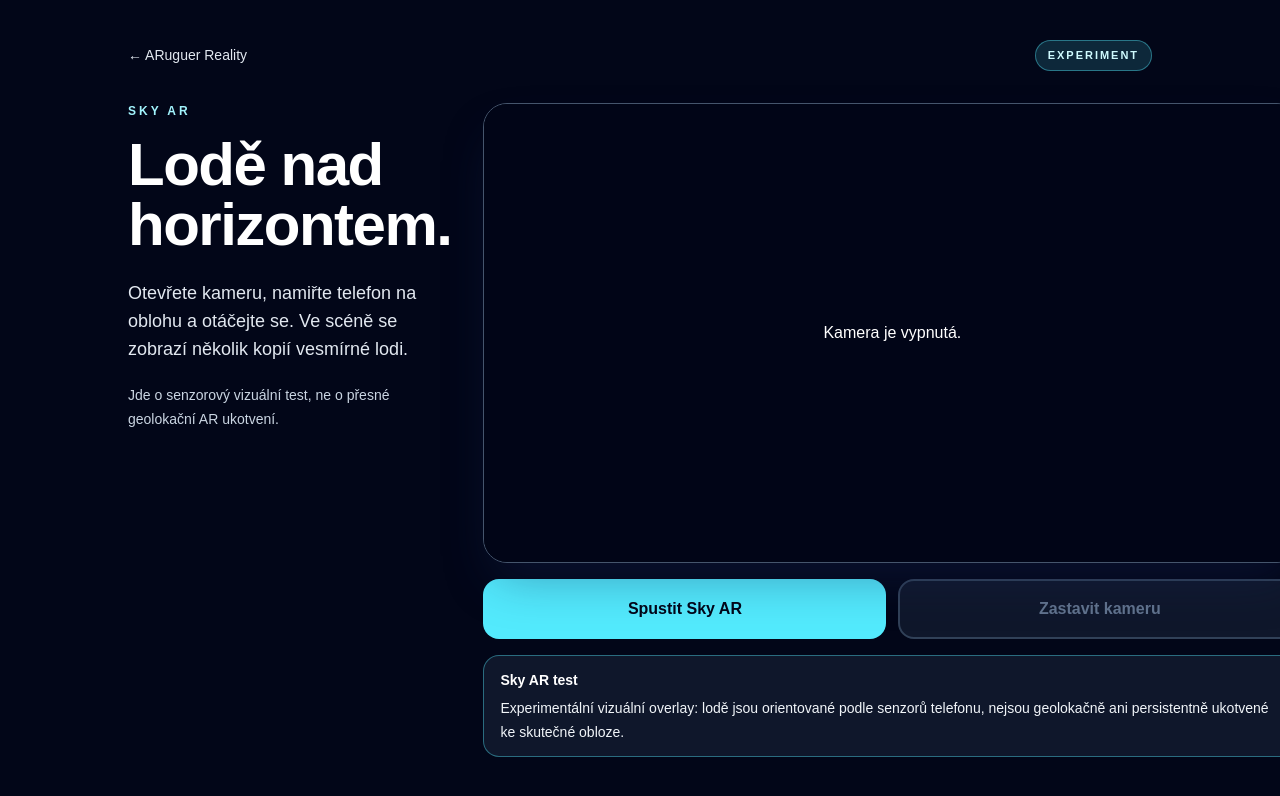
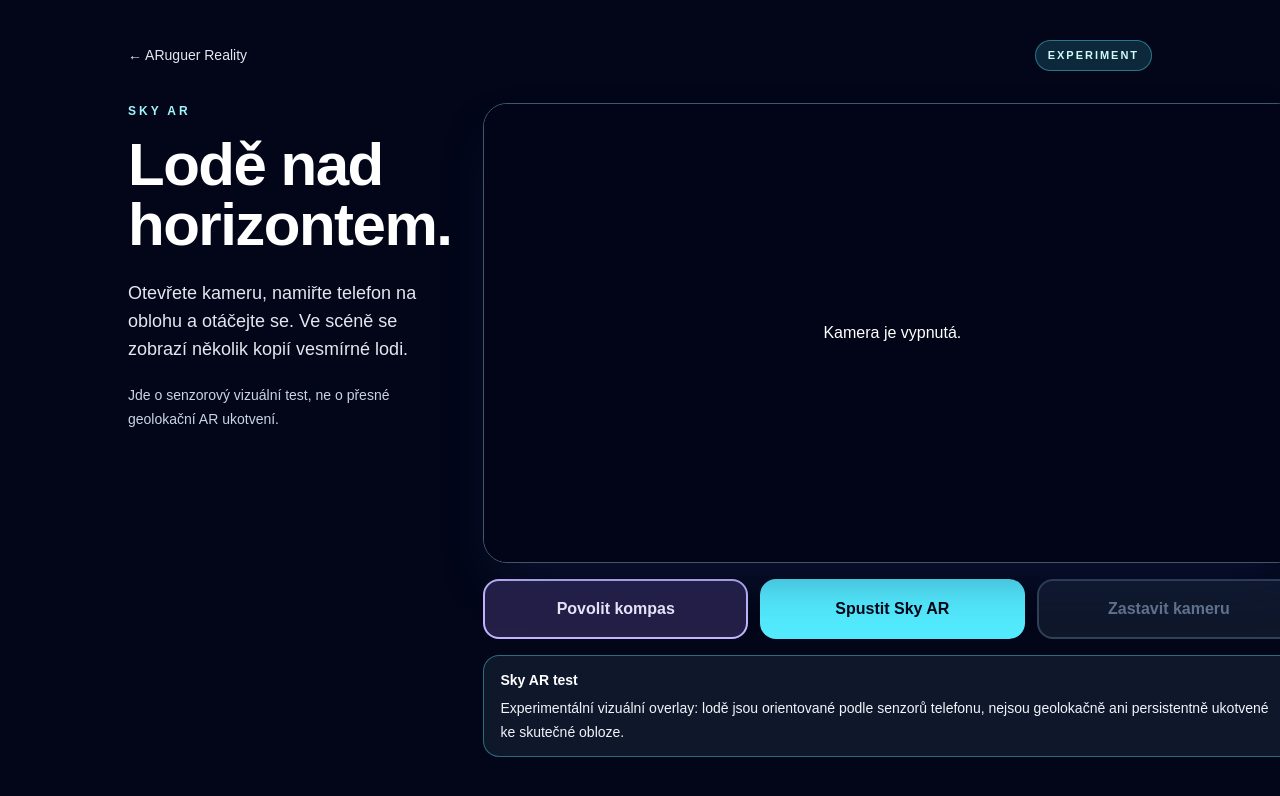
Before and after one commit to kristovanoha/aruguer-webar, a Next.js app: page /ar/sky in a window 1280 px wide. Shown: the top 796 px of the page. Built offline with nearby package versions, Linux system fonts and the light colour scheme.

Commit message:
sky povoleni

```diff
--- a/src/features/ar/location-tracking/SkyARDemo.tsx
+++ b/src/features/ar/location-tracking/SkyARDemo.tsx
@@ -4,6 +4,7 @@ import { useCallback, useEffect, useRef, useState } from "react";
 import type { Material, Object3D, WebGLRenderer } from "three";
 
 type SkyState = "idle" | "loading" | "running" | "error";
+type CompassPermission = "unknown" | "granted" | "denied" | "not-required";
 
 type SkyRuntime = {
   renderer: WebGLRenderer;
@@ -32,6 +33,7 @@ export default function SkyARDemo() {
   const runtimeRef = useRef<SkyRuntime | null>(null);
   const [state, setState] = useState<SkyState>("idle");
   const [message, setMessage] = useState("Kamera je vypnutá.");
+  const [compassPermission, setCompassPermission] = useState<CompassPermission>("unknown");
 
   const stop = useCallback(() => {
     const runtime = runtimeRef.current;
@@ -43,6 +45,30 @@ export default function SkyARDemo() {
   }, []);
 
   useEffect(() => stop, [stop]);
+
+  const requestCompassPermission = async () => {
+    const orientation = DeviceOrientationEvent as typeof DeviceOrientationEvent & {
+      requestPermission?: () => Promise<PermissionState>;
+    };
+    if (!orientation.requestPermission) {
+      setCompassPermission("not-required");
+      setMessage("Tento prohlížeč nevyžaduje samostatné povolení kompasu.");
+      return;
+    }
+    try {
+      const result = await orientation.requestPermission();
+      if (result === "granted") {
+        setCompassPermission("granted");
+        setMessage("Kompas je povolený. Nyní spusťte Sky AR.");
+      } else {
+        setCompassPermission("denied");
+        setMessage("Kompas byl zamítnut. Sky AR lze spustit i bez něj.");
+      }
+    } catch {
+      setCompassPermission("denied");
+      setMessage("Kompas nelze povolit. Zkontrolujte nastavení oprávnění tohoto webu.");
+    }
+  };
 
   const start = async () => {
     const stage = stageRef.current;
@@ -57,12 +83,11 @@ export default function SkyARDemo() {
     setMessage("Načítám kameru, kompas a lodě…");
     let acquiredStream: MediaStream | null = null;
     try {
+      let orientationGranted = true;
       const orientation = DeviceOrientationEvent as typeof DeviceOrientationEvent & {
         requestPermission?: () => Promise<PermissionState>;
       };
-      if (orientation.requestPermission && (await orientation.requestPermission()) !== "granted") {
-        throw new Error("orientation-denied");
-      }
+      if (orientation.requestPermission) orientationGranted = compassPermission === "granted";
 
       const [three, { GLTFLoader }, stream] = await Promise.all([
         import("three"),
@@ -133,7 +158,7 @@ export default function SkyARDemo() {
         ));
         camera.quaternion.multiply(new three.Quaternion().setFromAxisAngle(new three.Vector3(1, 0, 0), -Math.PI / 2));
       };
-      window.addEventListener("deviceorientation", updateOrientation, true);
+      if (orientationGranted) window.addEventListener("deviceorientation", updateOrientation, true);
       renderer.setAnimationLoop(() => renderer.render(scene, camera));
 
       const runtime: SkyRuntime = {
@@ -141,7 +166,7 @@ export default function SkyARDemo() {
         stream,
         stop: () => {
           window.removeEventListener("resize", resize);
-          window.removeEventListener("deviceorientation", updateOrientation, true);
+          if (orientationGranted) window.removeEventListener("deviceorientation", updateOrientation, true);
           renderer.setAnimationLoop(null);
           stream.getTracks().forEach((track) => track.stop());
           video.pause();
@@ -154,12 +179,16 @@ export default function SkyARDemo() {
       runtimeRef.current = runtime;
       acquiredStream = null;
       setState("running");
-      setMessage("Namiřte telefon na oblohu a pomalu se otáčejte. Lodě reagují na orientaci telefonu.");
+      setMessage(
+        orientationGranted
+          ? "Namiřte telefon na oblohu a pomalu se otáčejte. Lodě reagují na orientaci telefonu."
+          : "Kompas není povolený, ale Sky AR běží. Lodě zůstanou ve středu obrazu a nebudou reagovat na otočení telefonu.",
+      );
     } catch (error) {
       acquiredStream?.getTracks().forEach((track) => track.stop());
       stop();
       setState("error");
-      setMessage(error instanceof Error && error.message === "orientation-denied" ? "Přístup ke kompasu byl zamítnut." : "Sky AR se nepodařilo spustit. Zkontrolujte oprávnění kamery a kompasu.");
+      setMessage("Sky AR se nepodařilo spustit. Zkontrolujte oprávnění kamery.");
     }
   };
 
@@ -170,7 +199,8 @@ export default function SkyARDemo() {
         {state !== "running" && <div className="absolute inset-0 flex items-center justify-center bg-slate-950/95 px-6 text-center text-base font-medium text-white">{message}</div>}
         {state === "running" && <div className="pointer-events-none absolute inset-x-0 top-0 p-4"><p className="inline-block rounded-full border border-slate-600 bg-slate-950/90 px-4 py-2 text-sm font-semibold text-white">Sky AR · 4 lodě</p></div>}
       </div>
-      <div className="grid gap-3 sm:grid-cols-2">
+      <div className="grid gap-3 sm:grid-cols-3">
+        <button type="button" onClick={() => void requestCompassPermission()} disabled={state === "running" || compassPermission === "granted" || compassPermission === "not-required"} className="rounded-2xl border-2 border-violet-300 bg-violet-400/20 px-5 py-4 text-base font-bold text-violet-100 transition hover:bg-violet-400/30 disabled:cursor-not-allowed disabled:border-slate-700 disabled:bg-slate-800 disabled:text-slate-500">{compassPermission === "granted" ? "Kompas povolen" : "Povolit kompas"}</button>
         <button type="button" onClick={() => void start()} disabled={state === "loading" || state === "running"} className="rounded-2xl bg-cyan-300 px-5 py-4 text-base font-bold text-slate-950 transition hover:bg-cyan-200 disabled:cursor-not-allowed disabled:bg-slate-700 disabled:text-slate-400">{state === "loading" ? "Spouštím Sky AR…" : "Spustit Sky AR"}</button>
         <button type="button" onClick={stop} disabled={state !== "running" && state !== "loading"} className="rounded-2xl border-2 border-slate-500 bg-slate-900 px-5 py-4 text-base font-bold text-white transition hover:bg-slate-800 disabled:cursor-not-allowed disabled:border-slate-700 disabled:text-slate-500">Zastavit kameru</button>
       </div>
```
